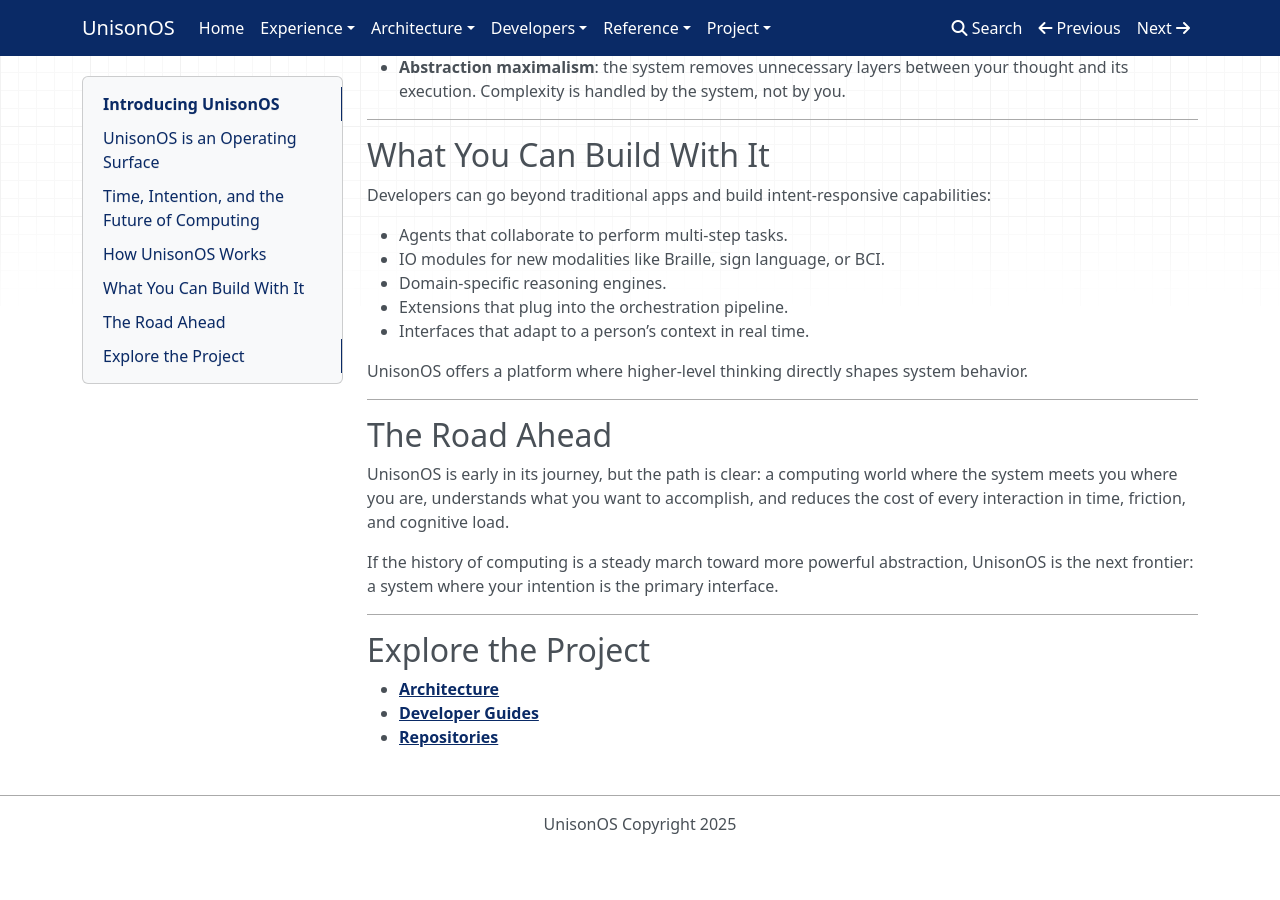
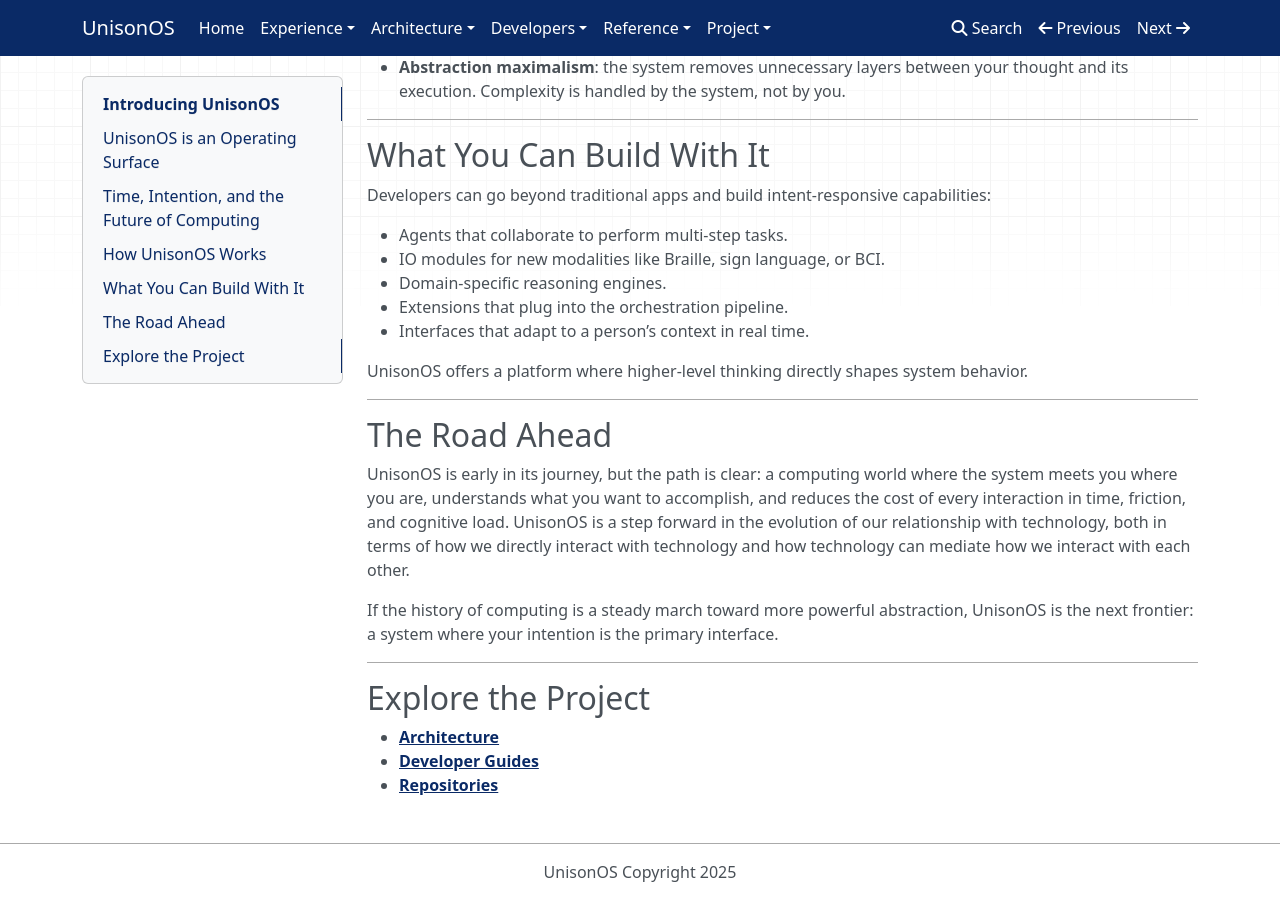
Before and after one commit to project-unisonOS/project-unisonos.github.io, an MkDocs documentation site: the page built from docs/index.md, in a window 1280 px wide and 900 px high, scrolled down 1622 px. Built offline with MkDocs 1.6.1, drawn with Linux system fonts in a browser that asks for light colours; nearby versions of some CDN libraries; before the commit the page ends 2474 px from its top, so only the background shows below that.

Commit message:
docs: expand UnisonOS vision

```diff
--- a/docs/index.md
+++ b/docs/index.md
@@ -60,7 +60,7 @@ UnisonOS offers a platform where higher-level thinking directly shapes system be
 
 ## The Road Ahead
 
-UnisonOS is early in its journey, but the path is clear: a computing world where the system meets you where you are, understands what you want to accomplish, and reduces the cost of every interaction in time, friction, and cognitive load.
+UnisonOS is early in its journey, but the path is clear: a computing world where the system meets you where you are, understands what you want to accomplish, and reduces the cost of every interaction in time, friction, and cognitive load. UnisonOS is a step forward in the evolution of our relationship with technology, both in terms of how we directly interact with technology and how technology can mediate how we interact with each other.
 
 If the history of computing is a steady march toward more powerful abstraction, UnisonOS is the next frontier: a system where your intention is the primary interface.
 
```
